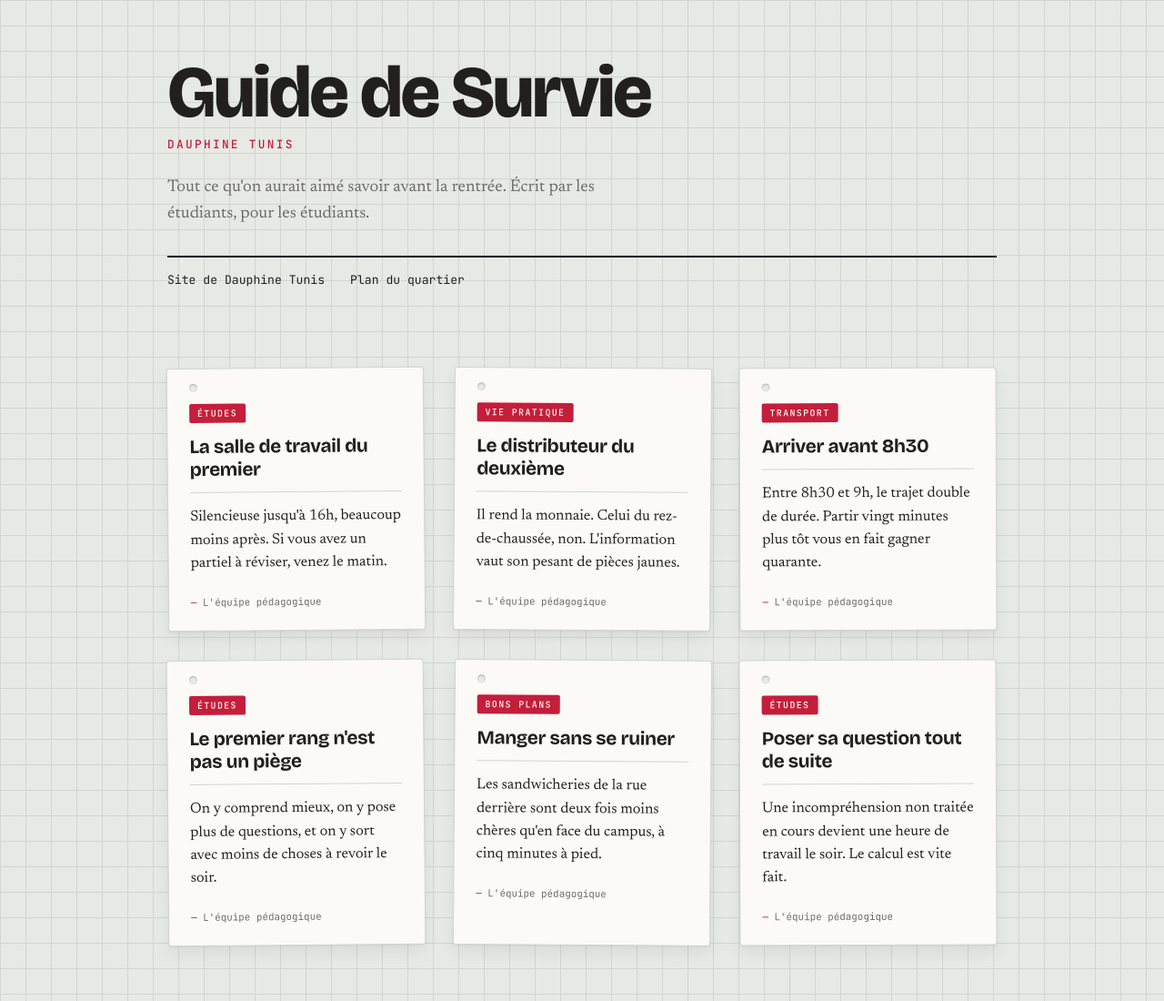
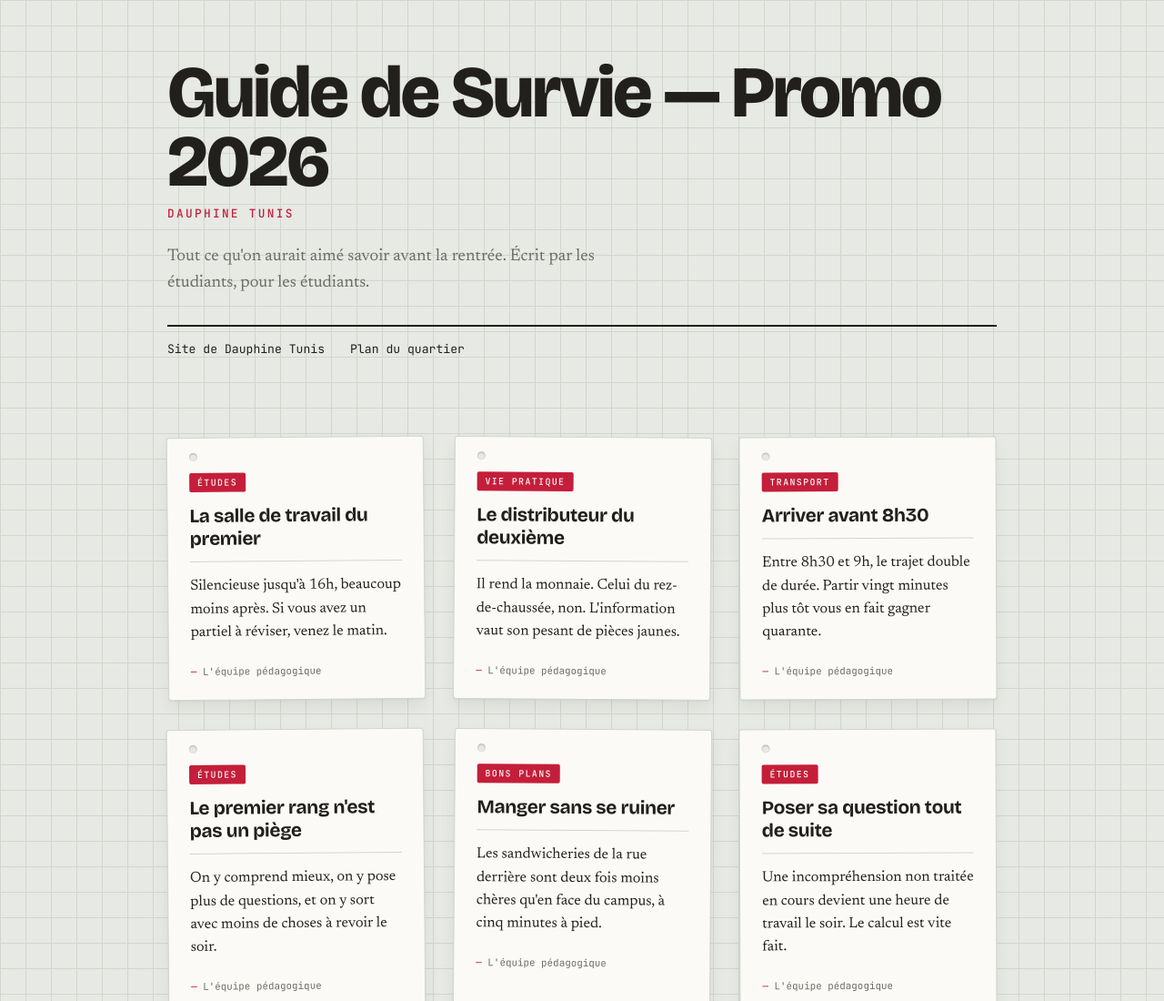
Before and after one commit to Youssef07-creator/guide-survie, a plain HTML site: page index.html in a window 1280 px wide. Shown: the top 1100 px of the page at 91% size. Drawn offline with nearby package versions, Linux system fonts and the light colour scheme.

Commit message:
Modification de titre du site

```diff
--- a/index.html
+++ b/index.html
@@ -9,7 +9,7 @@
 <body>
 
 <header class="entete">
-  <h1 class="entete__titre">Guide de Survie</h1>
+<h1 class="entete__titre">Guide de Survie — Promo 2026</h1>
   <p class="entete__lieu">Dauphine Tunis</p>
   <p class="entete__intro">
     Tout ce qu'on aurait aimé savoir avant la rentrée.
```
